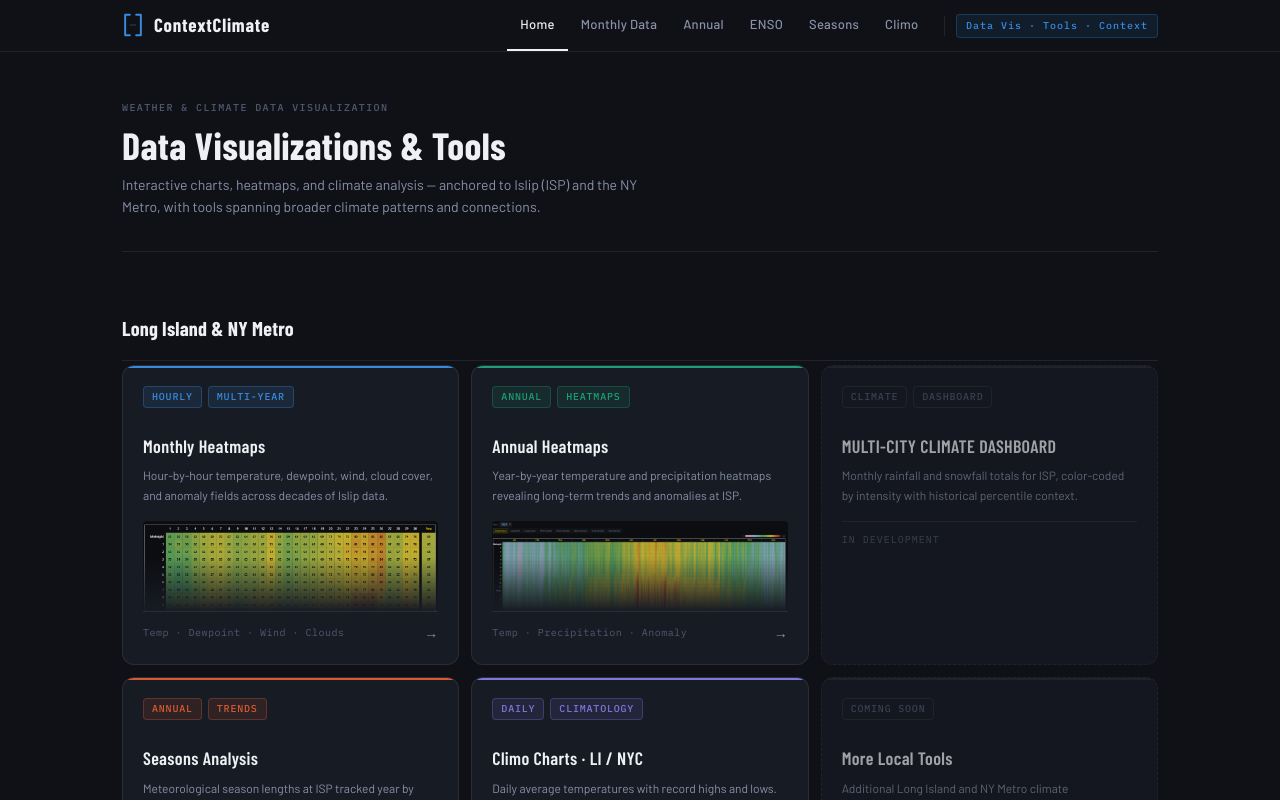
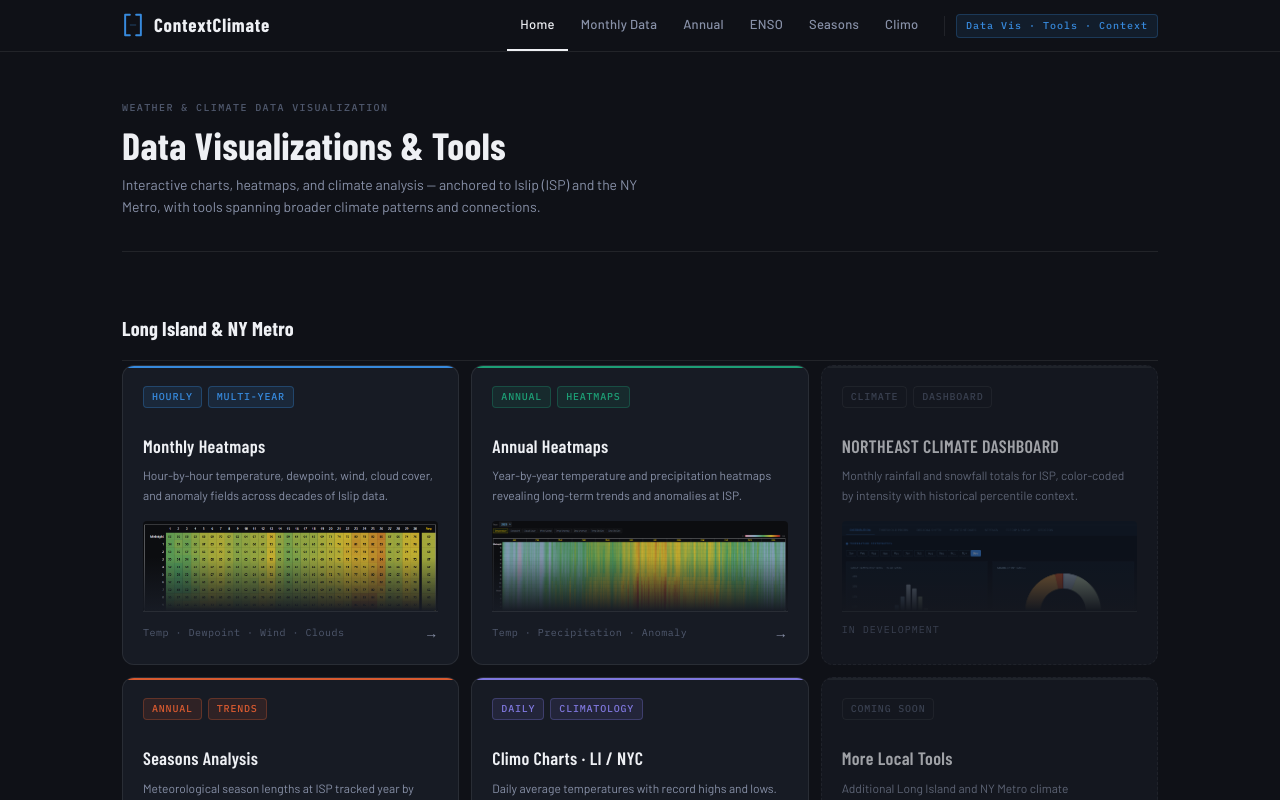
Before and after one commit to josht3113/context-climate, a React (Vite) app: page /#/ in a window 1280 px wide. Shown: the top 800 px of the page. Built offline with nearby package versions, Linux system fonts and the light colour scheme.

Commit message:
Update Home.jsx

```diff
--- a/src/pages/Home.jsx
+++ b/src/pages/Home.jsx
@@ -31,12 +31,12 @@ const SECTIONS = [
       },
       {
         tags:       ['CLIMATE', 'DASHBOARD'],
-        title:      'MULTI-CITY CLIMATE DASHBOARD',
+        title:      'NORTHEAST CLIMATE DASHBOARD',
         description:'Monthly rainfall and snowfall totals for ISP, color-coded by intensity with historical percentile context.',
         footerTags: [],
         to:         null,
         accentVar:  '--accent-climate',
-        thumb:      null,
+        thumb:      '/NEclimatedashboard_thumbnail.png',
         status:     'soon',
       },
       {
```
